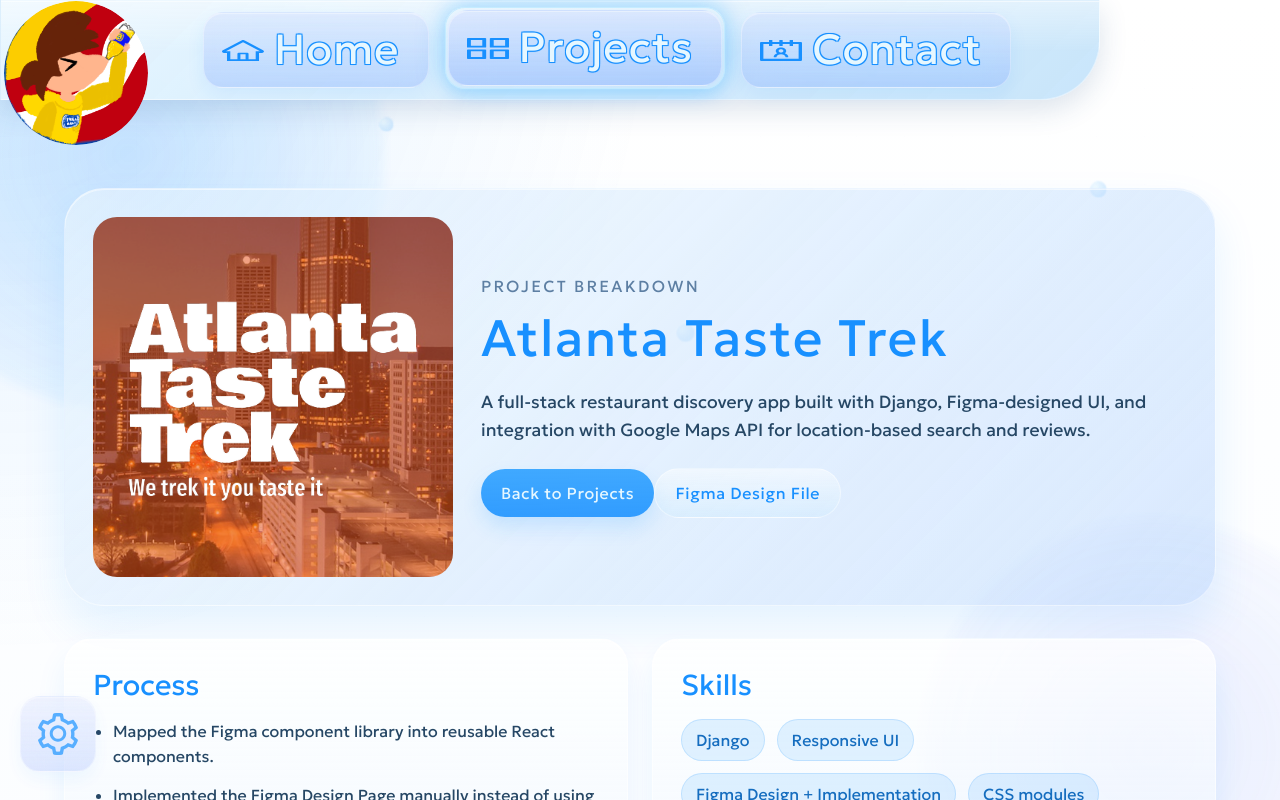
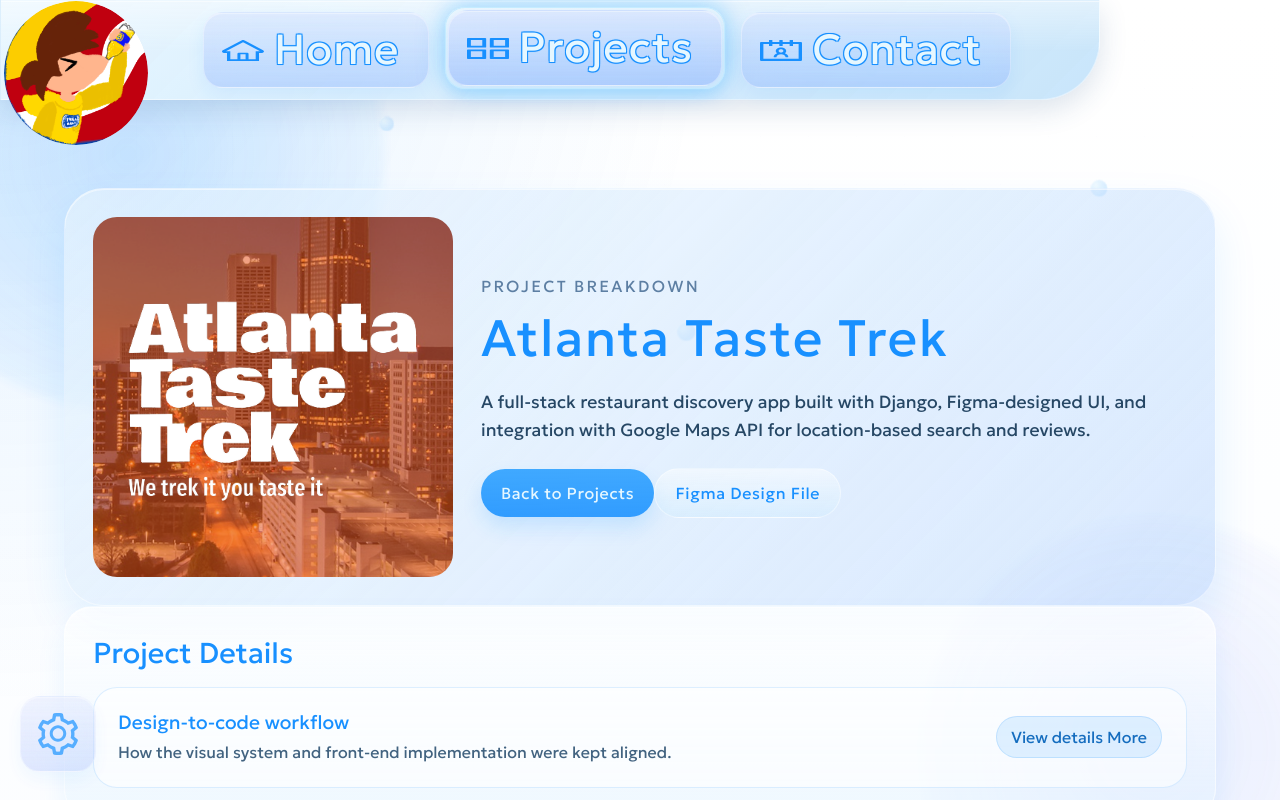
Before and after one commit to DMCerYT/personalportfolio, a React (Create React App) app: page /projects/atlanta-taste-trek in a window 1280 px wide. Shown: the top 800 px of the page. Built offline with nearby package versions, Linux system fonts and the light colour scheme.

Commit message:
hopefully these make it easier to convey the specific details of my projects

```diff
--- /dev/null
+++ b/src/components/ProjectDetailSections.js
@@ -0,0 +1,58 @@
+import detailStyles from '../styles/projectDetail.module.css';
+
+function ProjectDetailSection({ title, summary, paragraphs = [], images = [] }) {
+  const visibleImages = images.slice(0, 3);
+
+  return (
+    <details className={detailStyles.detailSection}>
+      <summary className={detailStyles.detailSectionSummary}>
+        <div>
+          <h3>{title}</h3>
+          {summary ? <p>{summary}</p> : null}
+        </div>
+        <span className={detailStyles.detailSectionToggle} aria-hidden="true">
+          View details
+        </span>
+      </summary>
+
+      <div className={detailStyles.detailSectionBody}>
+        <div className={detailStyles.detailParagraphs}>
+          {paragraphs.map((paragraph) => (
+            <p key={paragraph}>{paragraph}</p>
+          ))}
+        </div>
+
+        {visibleImages.length > 0 ? (
+          <div className={detailStyles.detailImageGrid}>
+            {visibleImages.map((image, index) => (
+              <figure key={`${image.alt}-${index}`} className={detailStyles.detailFigure}>
+                <img src={image.src} alt={image.alt} className={detailStyles.detailImage} />
+                {image.caption ? <figcaption>{image.caption}</figcaption> : null}
+              </figure>
+            ))}
+          </div>
+        ) : null}
+      </div>
+    </details>
+  );
+}
+
+export default function ProjectDetailSections({ sections = [] }) {
+  if (sections.length === 0) {
+    return null;
+  }
+
+  return (
+    <div className={detailStyles.detailSectionList}>
+      {sections.map((section) => (
+        <ProjectDetailSection
+          key={section.title}
+          title={section.title}
+          summary={section.summary}
+          paragraphs={section.paragraphs}
+          images={section.images}
+        />
+      ))}
+    </div>
+  );
+}
--- a/src/data/projects.js
+++ b/src/data/projects.js
@@ -4,6 +4,7 @@
   featured = false,
   links = [],
   imageAlt = 'Project preview image',
+  details = [],
   ...project
 }) {
   return {
@@ -11,6 +12,7 @@
     featured,
     imageAlt,
     links,
+    details,
   };
 }
 
@@ -28,6 +30,23 @@
     'Explain a technical or product decision you made.',
     'Call out how you validated the result.',
   ],
+  details: [
+    {
+      title: 'Project Story',
+      summary: 'Use this optional section for longer narrative context that complements the bullet-point summary.',
+      paragraphs: [
+        'Write one or more paragraphs here to explain the project in more depth, such as the problem space, your design decisions, or what made the work meaningful.',
+        'These paragraphs are shown inside a collapsible panel on the project detail page so visitors can choose when they want the extra context.',
+      ],
+      images: [
+        {
+          src: siteAssets.avatarLogo,
+          alt: 'Replace this placeholder with a project-specific image',
+          caption: 'Optional caption text',
+        },
+      ],
+    },
+  ],
   outcomes: [
     'Summarize one concrete result.',
     'Add one user or team benefit.',
@@ -43,6 +62,7 @@
   'Open src/data/projects.js and duplicate the newProjectTemplate shape into the projects array.',
   'Import the project image through src/data/siteAssets.js so the file is bundled by the build.',
   'Set featured: true if the new project should show up on the homepage highlights.',
+  'Add optional details sections with paragraphs and up to three images per section for expandable long-form case study content.',
   'Add optional demo or repository links and they will appear automatically on the detail page.',
 ];
 
@@ -60,6 +80,23 @@
       'Implemented the Figma Design Page manually instead of using automated tools to ensure consistency, readability, and maintainability of the front-end.',
       'Refactored multiple front-end components for better performance and maintainability.',
       'Actively contributed in the presentation materials for the project demo and final presentation to effectively communicate the project\'s value and technical achievements.',
+    ],
+    details: [
+      {
+        title: 'Design-to-code workflow',
+        summary: 'How the visual system and front-end implementation were kept aligned.',
+        paragraphs: [
+          'Atlanta Taste Trek gave me the chance to work across both implementation and communication. A big part of the effort was translating a Figma-driven interface into a front-end experience that still felt clean, readable, and maintainable once it became real code.',
+          'Instead of leaning on automated conversion tools, I implemented the interface manually so the component structure stayed understandable and flexible. That gave me more control over layout decisions, reuse patterns, and the overall polish of the experience as the product evolved.',
+        ],
+        images: [
+          {
+            src: siteAssets.atlantaTasteTrekLogo,
+            alt: 'Atlanta Taste Trek project mark',
+            caption: 'Project identity used throughout the case study.',
+          },
+        ],
+      },
     ],
     outcomes: [
       'Created a full-stack restaurant discovery app with location-based search and reviews.',
@@ -82,8 +119,25 @@
     skills: ['Frontend architecture', 'React', 'UI patterns', 'Psychological Research', 'Prototyping'],
     process: [
       'Started off as a standalone web app, then adapted to work as a Chrome extension that embeds its components into the user\'s current page.',
-      'Created Sprites ',
-      'Focused on building interactive features to ',
+      'Created sprite-based visual feedback to make progress feel playful and rewarding.',
+      'Focused on building interactive features that reinforce focus habits without adding friction to the study flow.',
+    ],
+    details: [
+      {
+        title: 'From web app to extension',
+        summary: 'The product direction shifted toward meeting users where they already study.',
+        paragraphs: [
+          'Focus Farmer started as a standalone React app, but the more compelling version of the idea was one that could live directly inside the user\'s browsing routine. Moving it into a Chrome extension changed the technical constraints and made me think much more carefully about how the experience should coexist with someone else\'s page.',
+          'That shift also strengthened the product concept. Instead of asking users to open a separate site and maintain a new habit, the tool could support focus in the exact environment where distractions usually happen.',
+        ],
+        images: [
+          {
+            src: siteAssets.focusFarmerLogo,
+            alt: 'Focus Farmer title art',
+            caption: 'Early identity work for the focus and gamification concept.',
+          },
+        ],
+      },
     ],
     outcomes: [
       'A Pomodoro-styled app that improves focus and engagement by combining commitment and gamification techniques.',
@@ -112,6 +166,23 @@
       'Brainstormed 10 prorotypes based on previous research insights to address problem space with two in the form of storyboards outlining specific scenarios.',
       'Performed an indepth evaluation of the high-fidelity prototype with user story, testing 5 tasks with 5 participants to gather feedback on usability, design, and overall effectiveness of the application.',
     ],
+    details: [
+      {
+        title: 'Research foundation',
+        summary: 'This project was driven by user research before interface decisions were finalized.',
+        paragraphs: [
+          'Money Mentor was shaped by a strong research phase rather than jumping directly into polished screens. The surveys, interviews, and affinity mapping work helped define what students were actually struggling with, which made the later design decisions much more grounded.',
+          'That process also helped me connect abstract financial-literacy goals to concrete user scenarios. By the time the prototype reached testing, there was already a clearer sense of which tasks mattered most and where support could reduce confusion or anxiety.',
+        ],
+        images: [
+          {
+            src: siteAssets.moneyMentorLogo,
+            alt: 'Money Mentor project identity',
+            caption: 'Brand and prototype identity for the financial literacy concept.',
+          },
+        ],
+      },
+    ],
     outcomes: [
       'Designed and Prototyped application design through Figma with 5 participants providing feedback',
       'Created an interface designed to assist college students to become more financially literate as well as responsible with budgeting and financial planning.',
@@ -132,6 +203,23 @@
       'Designed lightweight prompts and handoff rules for those tasks.',
       'Focused on automations that produce usable intermediate output instead of black-box behavior.',
     ],
+    details: [
+      {
+        title: 'Lightweight machine-learning concept',
+        summary: 'BeanI balanced playful product design with a focused technical scope.',
+        paragraphs: [
+          'BeanI was designed to feel approachable while still demonstrating a real technical idea. The project combines image-based roast classification with coffee-preparation guidance, which made it a good exercise in pairing a specialized model with a more consumer-friendly interaction flow.',
+          'A lot of the value came from keeping the experience lightweight and understandable. Rather than overcomplicating the system, the concept stays focused on helping users make sense of what they are looking at and how that can inform the way they brew coffee.',
+        ],
+        images: [
+          {
+            src: siteAssets.beanILogo,
+            alt: 'BeanI logo mark',
+            caption: 'Visual identity for the coffee roast recommender.',
+          },
+        ],
+      },
+    ],
     outcomes: [
       'Reduced repetitive project overhead.',
       'Made work status easier to summarize consistently.',
--- a/src/pages/ProjectDetail.js
+++ b/src/pages/ProjectDetail.js
@@ -1,9 +1,10 @@
 import { Link, Navigate, useParams } from 'react-router-dom';
 import DetailPanel from '../components/DetailPanel';
+import ProjectDetailSections from '../components/ProjectDetailSections';
+import UnderConstruction from '../components/UnderConstruction';
 import { getProjectBySlug } from '../data/projects';
 import pageStyles from '../styles/pageLayout.module.css';
 import detailStyles from '../styles/projectDetail.module.css';
-// import UnderConstruction from '../components/UnderConstruction';
 
 export default function ProjectDetail() {
   const { slug } = useParams();
@@ -47,6 +48,18 @@
           </div>
         </div>
       </section>
+
+      {project.details.length > 0 ? (
+        <DetailPanel title="Project Details" fullWidth>
+          <ProjectDetailSections sections={project.details} />
+        </DetailPanel>
+      ) : null}
+
+      {project.isPageUnderConstruction ? (
+        <DetailPanel title="Status" fullWidth>
+          <UnderConstruction pageName={project.title} />
+        </DetailPanel>
+      ) : null}
 
       <section className={detailStyles.grid}>
         <DetailPanel title="Process">
--- a/src/styles/projectDetail.module.css
+++ b/src/styles/projectDetail.module.css
@@ -57,6 +57,117 @@
 
 .actions {
   margin-top: 24px;
+}
+
+.detailSectionList {
+  display: grid;
+  gap: 16px;
+}
+
+.detailSection {
+  background: rgba(255, 255, 255, 0.58);
+  border: 1px solid rgba(24, 144, 255, 0.14);
+  border-radius: 24px;
+  overflow: hidden;
+}
+
+.detailSectionSummary {
+  align-items: center;
+  cursor: pointer;
+  display: flex;
+  gap: 16px;
+  justify-content: space-between;
+  list-style: none;
+  padding: 22px 24px;
+}
+
+.detailSectionSummary::-webkit-details-marker {
+  display: none;
+}
+
+.detailSectionSummary h3,
+.detailSectionSummary p,
+.detailSectionToggle,
+.detailSectionBody p,
+.detailFigure figcaption {
+  font-family: 'Geologica', sans-serif;
+}
+
+.detailSectionSummary h3 {
+  color: #1890ff;
+  font-size: 1.2rem;
+  font-weight: 400;
+  margin: 0 0 6px;
+}
+
+.detailSectionSummary p {
+  color: #426380;
+  line-height: 1.55;
+  margin: 0;
+  max-width: 62ch;
+}
+
+.detailSectionToggle {
+  background: rgba(24, 144, 255, 0.12);
+  border: 1px solid rgba(24, 144, 255, 0.16);
+  border-radius: 999px;
+  color: #156dbf;
+  flex-shrink: 0;
+  padding: 10px 14px;
+}
+
+.detailSection[open] .detailSectionToggle {
+  background: rgba(21, 109, 191, 0.16);
+}
+
+.detailSection[open] .detailSectionToggle::after {
+  content: ' Less';
+}
+
+.detailSection:not([open]) .detailSectionToggle::after {
+  content: ' More';
+}
+
+.detailSectionBody {
+  border-top: 1px solid rgba(24, 144, 255, 0.12);
+  display: grid;
+  gap: 20px;
+  padding: 0 24px 24px;
+}
+
+.detailParagraphs {
+  display: grid;
+  gap: 16px;
+}
+
+.detailSectionBody p {
+  color: #264765;
+  line-height: 1.75;
+  margin: 0;
+}
+
+.detailImageGrid {
+  display: grid;
+  gap: 16px;
+  grid-template-columns: repeat(auto-fit, minmax(180px, 1fr));
+}
+
+.detailFigure {
+  margin: 0;
+}
+
+.detailImage {
+  border-radius: 20px;
+  display: block;
+  height: 220px;
+  object-fit: cover;
+  width: 100%;
+}
+
+.detailFigure figcaption {
+  color: #5d7fa3;
+  line-height: 1.5;
+  margin-top: 10px;
 }
 
 .grid {
@@ -137,6 +248,11 @@
     padding: 22px;
   }
 
+  .detailSectionSummary {
+    align-items: flex-start;
+    flex-direction: column;
+  }
+
   .grid {
     grid-template-columns: 1fr;
   }
```
